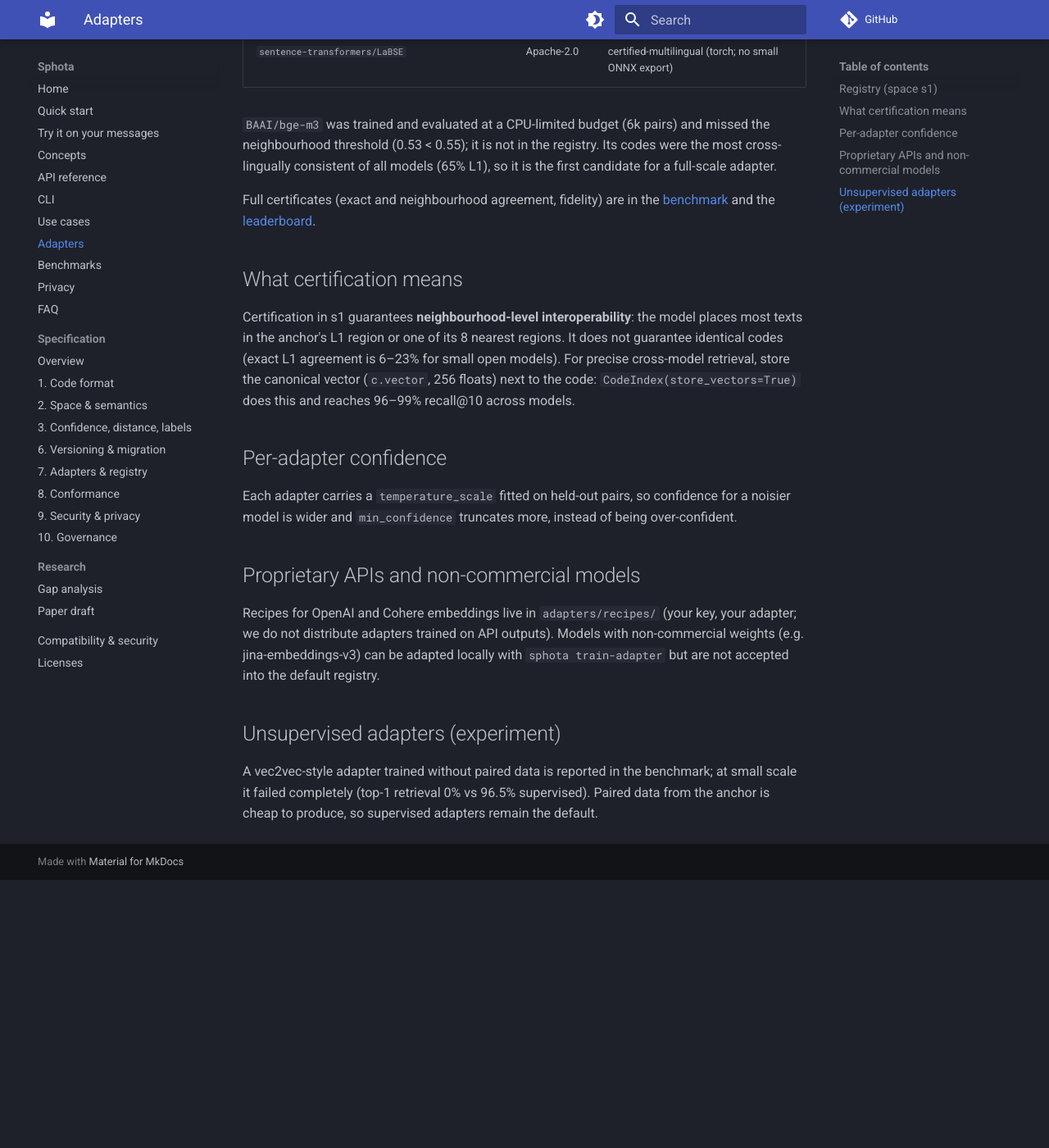
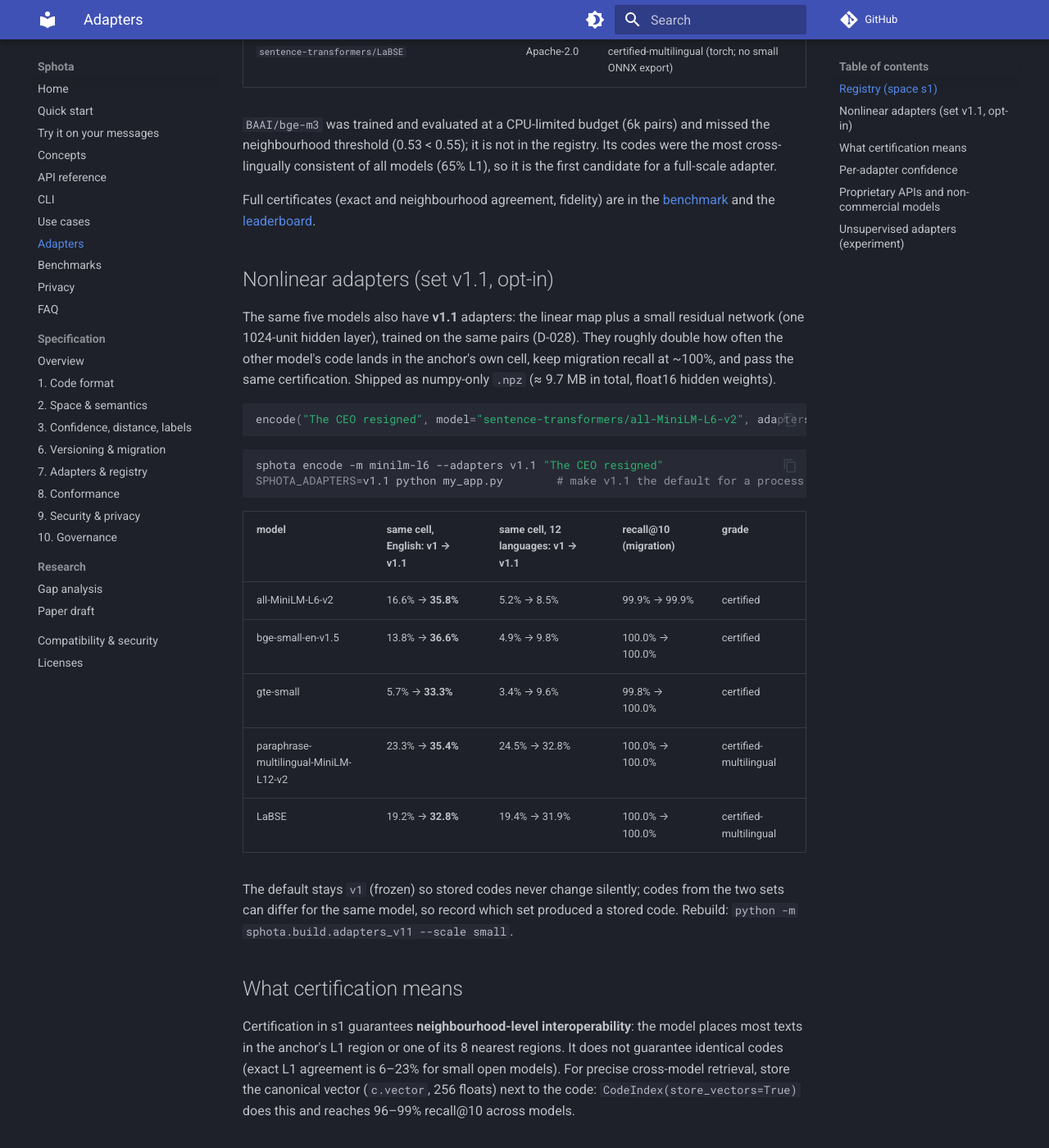
Before and after one commit to Thiruvikramanpravartak/sphota, an MkDocs documentation site: the page built from docs/adapters.md, in a window 1280 px wide and 1400 px high, scrolled down 788 px. Shown: the whole window at 82% size. Built offline with MkDocs 1.6.1 and Material for MkDocs 9.7.7, drawn with Linux system fonts in a browser that asks for light colours; comment, search, counter and statistics services are not loaded; before the commit the page ends 1861 px from its top, so only the background shows below that.

Commit message:
Ship v1.1 nonlinear adapters (opt-in): ~2x same-cell agreement with the anchor
Five certified mlp2 adapters in sphota/data/adapters/v1.1 (9.7 MB, float16
hidden weights, numpy-only). English same-cell agreement 13.8-23.3% ->
32.8-36.6%; migration recall@10 unchanged (~100%). Frozen v1 registry
untouched; default stays v1 (D-029). Docs, changelog, results.

Co-Authored-By: Claude Opus 5.5 <noreply@anthropic.com>
Claude-Session: https://claude.ai/code/session_01Pn1sk7njPcfERAbFYmoZ6D

````diff
--- a/docs/adapters.md
+++ b/docs/adapters.md
@@ -35,6 +35,34 @@ full-scale adapter.
 Full certificates (exact and neighbourhood agreement, fidelity) are in the
 [benchmark](benchmark.md) and the [leaderboard](https://github.com/thiruvikramanpravartak/sphota/blob/main/bench/leaderboard/index.html).
 
+## Nonlinear adapters (set v1.1, opt-in)
+
+The same five models also have **v1.1** adapters: the linear map plus a small residual network
+(one 1024-unit hidden layer), trained on the same pairs (D-028). They roughly double how often the
+other model's code lands in the anchor's own cell, keep migration recall at ~100%, and pass the
+same certification. Shipped as numpy-only `.npz` (≈ 9.7 MB in total, float16 hidden weights).
+
+```python
+encode("The CEO resigned", model="sentence-transformers/all-MiniLM-L6-v2", adapters="v1.1")
+```
+
+```bash
+sphota encode -m minilm-l6 --adapters v1.1 "The CEO resigned"
+SPHOTA_ADAPTERS=v1.1 python my_app.py        # make v1.1 the default for a process
+```
+
+| model | same cell, English: v1 → v1.1 | same cell, 12 languages: v1 → v1.1 | recall@10 (migration) | grade |
+|---|---|---|---|---|
+| all-MiniLM-L6-v2 | 16.6% → **35.8%** | 5.2% → 8.5% | 99.9% → 99.9% | certified |
+| bge-small-en-v1.5 | 13.8% → **36.6%** | 4.9% → 9.8% | 100.0% → 100.0% | certified |
+| gte-small | 5.7% → **33.3%** | 3.4% → 9.6% | 99.8% → 100.0% | certified |
+| paraphrase-multilingual-MiniLM-L12-v2 | 23.3% → **35.4%** | 24.5% → 32.8% | 100.0% → 100.0% | certified-multilingual |
+| LaBSE | 19.2% → **32.8%** | 19.4% → 31.9% | 100.0% → 100.0% | certified-multilingual |
+
+The default stays `v1` (frozen) so stored codes never change silently; codes from the two sets
+can differ for the same model, so record which set produced a stored code. Rebuild:
+`python -m sphota.build.adapters_v11 --scale small`.
+
 ## What certification means
 
 Certification in s1 guarantees **neighbourhood-level interoperability**: the model places most
````
Also changed, not shown: CHANGELOG.md (+5 -0 lines), DECISIONS.md (+9 -0 lines), PROGRESS.md (+2 -0 lines), 7 other files.
